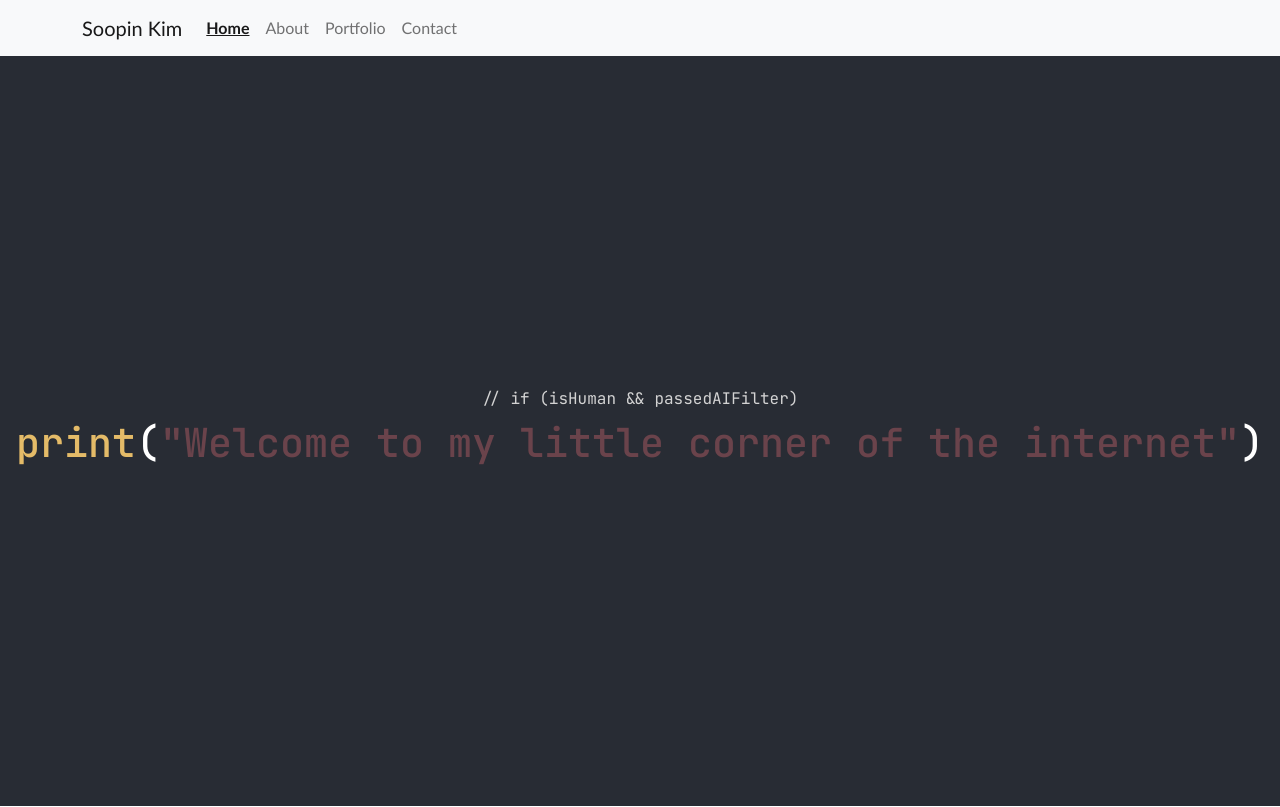
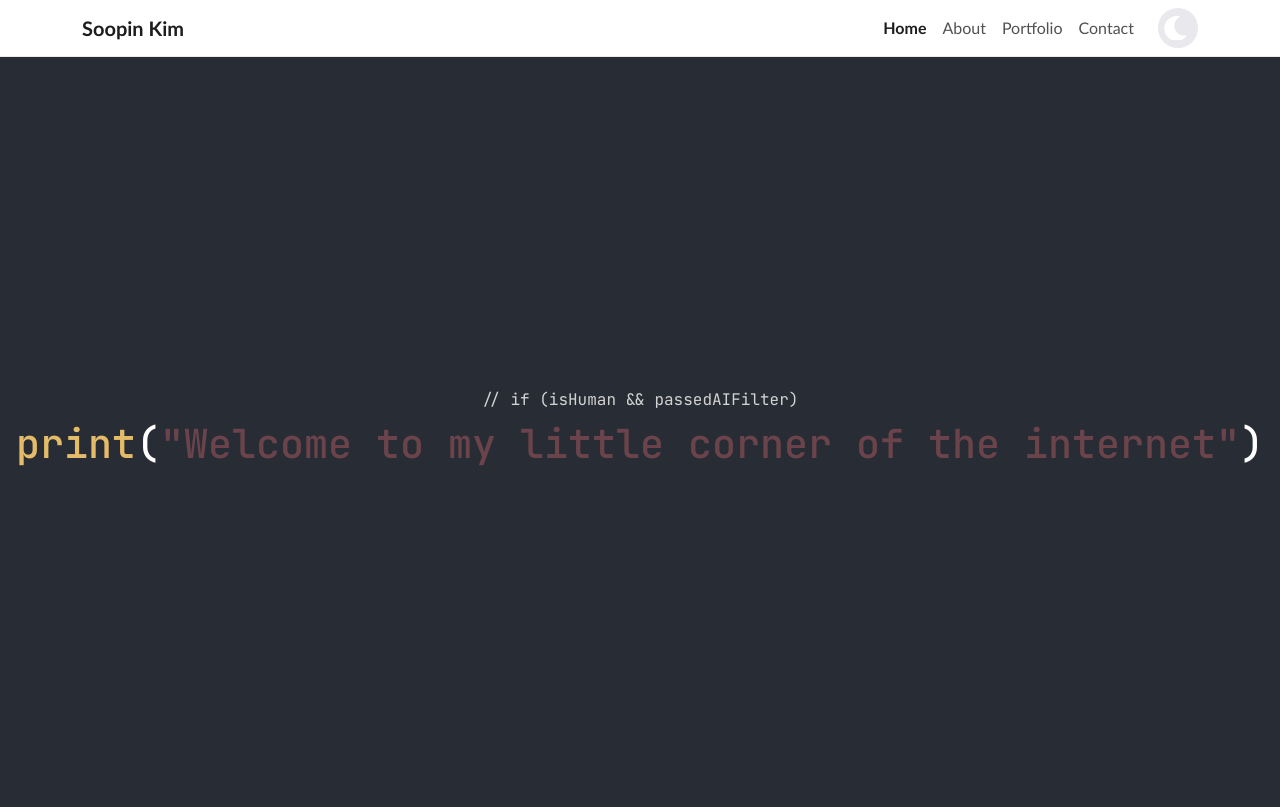
Before and after one commit to elriot/kim_portfolio, a React (Create React App) app: page / in a window 1280 px wide. Built offline with nearby package versions, Linux system fonts and the light colour scheme.

Commit message:
Added ThemeColorProvider
- Updated Header
- Portfolio Page

```diff
--- a/src/App.js
+++ b/src/App.js
@@ -5,12 +5,15 @@ import { AboutPage } from "./pages/AboutPage";
 import HeaderMenu from './components/HeaderMenu';
 import { Portfolio } from './pages/PortfolioPage';
 import { ContactPage } from './pages/ContactPage';
+import { ThemeProvider } from './context/ThemeContext'; // Import the provider
 
 function App() {
-
-    return (<div className="App">
+  return (
+    // Wrap the entire app in ThemeProvider
+    <ThemeProvider>
+      <div className="App">
         <Router>
-            <HeaderMenu/>
+          <HeaderMenu />
           <Routes>
             <Route path="/" element={<MainPage />} />
             <Route path="/about" element={<AboutPage />} />
@@ -19,6 +22,7 @@ function App() {
           </Routes>
         </Router>
       </div>
+    </ThemeProvider>
   );
 }
 
--- a/src/components/HeaderMenu.css
+++ b/src/components/HeaderMenu.css
@@ -1,17 +1,66 @@
+/* --- Navbar Base --- */
+.navbar {
+  background-color: var(--card-background); /* 카드와 동일한 배경색 사용 */
+  border-bottom: 1px solid var(--card-border);
+  transition: background-color 0.3s ease;
+  padding: 0.5rem 1rem;
+}
+
+.nav-container {
+  font-family: 'Trebuchet MS', sans-serif;
+  width: 100%;
+  display: flex;
+  align-items: center;
+  justify-content: space-between;
+}
+
+/* --- Brand/Title --- */
+.navbar-brand {
+  color: var(--text-primary) !important; /* !important로 부트스트랩 스타일 덮어쓰기 */
+  font-weight: 600;
+}
+
+/* --- Nav Links --- */
 .nav-link {
-  color: gray;
+  color: var(--text-secondary); /* 기본 링크 색상 */
+  text-decoration: none;
+  padding: 0.5rem 1rem;
+  transition: color 0.2s ease;
+}
+
+.nav-link:hover {
+  color: var(--text-primary); /* 호버 시 색상 */
   text-decoration: none;
 }
 
-.nav-link:hover {
-  color: black;
-  text-decoration: underline;
+.nav-link.active {
+  color: var(--text-primary); /* 활성 링크 색상 */
+  font-weight: bold;
 }
 
-.nav-link.active {
-  text-decoration: underline;
-  font-weight: bold;
+/* --- Toggler Icon (Hamburger Menu) --- */
+.navbar-toggler {
+  border-color: rgba(0, 0, 0, 0.1);
 }
-.nav-container{
-  font-family: Trebuchet MS, sans-serif;
+
+/* 아이콘 색상을 테마에 맞게 변경 (SVG 필터 사용) */
+[data-theme='light'] .navbar-toggler-icon {
+  filter: invert(0); /* 기본값 (검은색) */
 }
+
+[data-theme='dark'] .navbar-toggler-icon {
+  filter: invert(1) brightness(1.5); /* 색상 반전 (흰색) */
+}
+
+/* --- Desktop Layout Alignment --- */
+@media (min-width: 992px) {
+  .navbar-collapse {
+    display: flex;
+    justify-content: flex-end;
+    align-items: center;
+    width: 100%;
+  }
+  .navbar-nav {
+    margin-right: 1rem; /* 링크와 토글 버튼 사이 간격 */
+  }
+}
--- a/src/components/HeaderMenu.js
+++ b/src/components/HeaderMenu.js
@@ -1,11 +1,7 @@
 import { useEffect, useRef, useState } from "react";
-import { HashRouter as Router, Route, Routes, useLocation } from 'react-router-dom';
-import {NavLink} from 'react-router-dom';
-import { MainPage } from "../pages/MainPage";
-import { AboutPage } from "../pages/AboutPage";
+import { NavLink, useLocation } from 'react-router-dom';
 import "./HeaderMenu.css";
-import { Portfolio } from "../pages/PortfolioPage";
-import { ContactPage } from "../pages/ContactPage";
+import ThemeToggleButton from "./ThemeToggleButton";
 
 const pageMap = {
     "/": "Home",
@@ -14,6 +10,7 @@ const pageMap = {
     "/portfolios": "Portfolio",
     "/contact": "Contact"
 }
+
 export default function HeaderMenu() {
     const [isNavOpen, setIsNavOpen] = useState(false);
     const [navTitle, setNavTitle] = useState("Home");
@@ -24,37 +21,42 @@ export default function HeaderMenu() {
     const handleNavToggle = () => {
         setIsNavOpen(!isNavOpen);
     };
+
     const setTitle = (buttonVisible, path) => {
-        // if(buttonVisible === navToggleVisible) return;
         let title = pageMap[path] === undefined ? "Home" : pageMap[path];
         let finalTitle = !buttonVisible ? "" : "- " + title;
-
         setNavToggleVisible(buttonVisible);
         setNavTitle(finalTitle);
     }
+
     const handleNavClick = (e) => {
         const link = e.target.href;
-        const path = link.substr(link.lastIndexOf("/"), link.length);
+        if (link) {
+            const path = link.substr(link.lastIndexOf("/"), link.length);
+            setTitle(navToggleVisible, path);
+        }
         setIsNavOpen(false);
-        setTitle(navToggleVisible, path);
     }
+
     const handleResize = (e) => {
         if (toggleButtonRef.current) {
             const isButtonVisible = window.getComputedStyle(toggleButtonRef.current).display !== 'none';
             setTitle(isButtonVisible, location.pathname);
         }
     }
+
     useEffect(() => {
         handleResize();
         window.addEventListener('resize', handleResize);
-
         return () => {
             window.removeEventListener('resize', handleResize);
         };
-    }, []);
+    }, [location.pathname]); // location.pathname added to dependency array
+
     return (
         <div>
-            <nav className="navbar navbar-expand-lg navbar-light bg-light">
+            {/* --- 'bg-light' 클래스를 제거했습니다 --- */}
+            <nav className="navbar navbar-expand-lg">
                 <div className="container nav-container">
                     <a className="navbar-brand" href="./">
                         Soopin Kim {navTitle}
@@ -70,7 +72,7 @@ export default function HeaderMenu() {
                     </button>
                     <div className={`collapse navbar-collapse ${isNavOpen ? 'show' : ''}`}>
                         <ul className="navbar-nav ml-auto" onClick={handleNavClick}>
-                            <li className="nav-item active">
+                            <li className="nav-item">
                                 <NavLink className="nav-link" to="/">Home</NavLink>
                             </li>
                             <li className="nav-item">
@@ -83,6 +85,7 @@ export default function HeaderMenu() {
                                 <NavLink className="nav-link" to="/contact">Contact</NavLink>
                             </li>
                         </ul>
+                        <ThemeToggleButton />
                     </div>
                 </div>
             </nav>
--- /dev/null
+++ b/src/components/ThemeToggleButton.css
@@ -0,0 +1,18 @@
+.theme-toggle-button {
+  background-color: var(--button-secondary-bg);
+  color: var(--text-primary);
+  border: none;
+  border-radius: 50%;
+  width: 40px;
+  height: 40px;
+  display: flex;
+  align-items: center;
+  justify-content: center;
+  cursor: pointer;
+  font-size: 1.2rem;
+  transition: background-color 0.3s ease, transform 0.3s ease;
+}
+
+.theme-toggle-button:hover {
+  transform: scale(1.1);
+}
--- /dev/null
+++ b/src/components/ThemeToggleButton.js
@@ -0,0 +1,16 @@
+import React from 'react';
+import { useTheme } from '../context/ThemeContext';
+import { FaSun, FaMoon } from 'react-icons/fa';
+import './ThemeToggleButton.css';
+
+const ThemeToggleButton = () => {
+  const { theme, toggleTheme } = useTheme();
+
+  return (
+    <button onClick={toggleTheme} className="theme-toggle-button">
+      {theme === 'light' ? <FaMoon /> : <FaSun />}
+    </button>
+  );
+};
+
+export default ThemeToggleButton;
--- /dev/null
+++ b/src/context/ThemeContext.js
@@ -0,0 +1,33 @@
+import React, { createContext, useState, useEffect, useContext } from 'react';
+
+const ThemeContext = createContext();
+
+export const useTheme = () => useContext(ThemeContext);
+
+export const ThemeProvider = ({ children }) => {
+  // 1. Initialize state from localStorage or system preference
+  const [theme, setTheme] = useState(() => {
+    const savedTheme = localStorage.getItem('theme');
+    if (savedTheme) {
+      return savedTheme;
+    }
+    // Check system preference
+    return window.matchMedia('(prefers-color-scheme: dark)').matches ? 'dark' : 'light';
+  });
+
+  // 2. Apply theme to the body and save changes to localStorage
+  useEffect(() => {
+    document.body.setAttribute('data-theme', theme);
+    localStorage.setItem('theme', theme);
+  }, [theme]);
+
+  const toggleTheme = () => {
+    setTheme((prevTheme) => (prevTheme === 'light' ? 'dark' : 'light'));
+  };
+
+  return (
+    <ThemeContext.Provider value={{ theme, toggleTheme }}>
+      {children}
+    </ThemeContext.Provider>
+  );
+};
--- a/src/index.css
+++ b/src/index.css
@@ -1,3 +1,34 @@
+/* Define color variables for both themes */
+:root {
+  /* Light Mode (Default) */
+  --background-color: #f5f5f7;
+  --text-primary: #1d1d1f;
+  --text-secondary: #515154;
+  --card-background: #ffffff;
+  --card-border: rgba(0, 0, 0, 0.08);
+  --tag-background: #f5f5f7;
+  --button-primary-bg: #0071e3;
+  --button-primary-text: #ffffff;
+  --button-secondary-bg: #e8e8ed;
+  --button-secondary-text: #1d1d1f;
+  --button-secondary-hover: #d1d1d6;
+}
+
+[data-theme='dark'] {
+  /* Dark Mode */
+  --background-color: #121212;
+  --text-primary: #ffffff;
+  --text-secondary: #a1a1a6;
+  --card-background: #1e1e1e;
+  --card-border: rgba(255, 255, 255, 0.1);
+  --tag-background: #333333;
+  --button-primary-bg: #0071e3;
+  --button-primary-text: #ffffff;
+  --button-secondary-bg: #333333;
+  --button-secondary-text: #ffffff;
+  --button-secondary-hover: #444444;
+}
+
 body {
   margin: 0;
   font-family: -apple-system, BlinkMacSystemFont, 'Segoe UI', 'Roboto', 'Oxygen',
@@ -5,6 +36,11 @@ body {
     sans-serif;
   -webkit-font-smoothing: antialiased;
   -moz-osx-font-smoothing: grayscale;
+
+  /* Apply the background color variable and add a smooth transition */
+  background-color: var(--background-color);
+  color: var(--text-primary);
+  transition: background-color 0.3s ease, color 0.3s ease;
 }
 
 code {
```
Also changed, not shown: src/pages/PortfolioPage.css (+23 -49 lines). Lines whose indentation alone changed are shown as unchanged.
